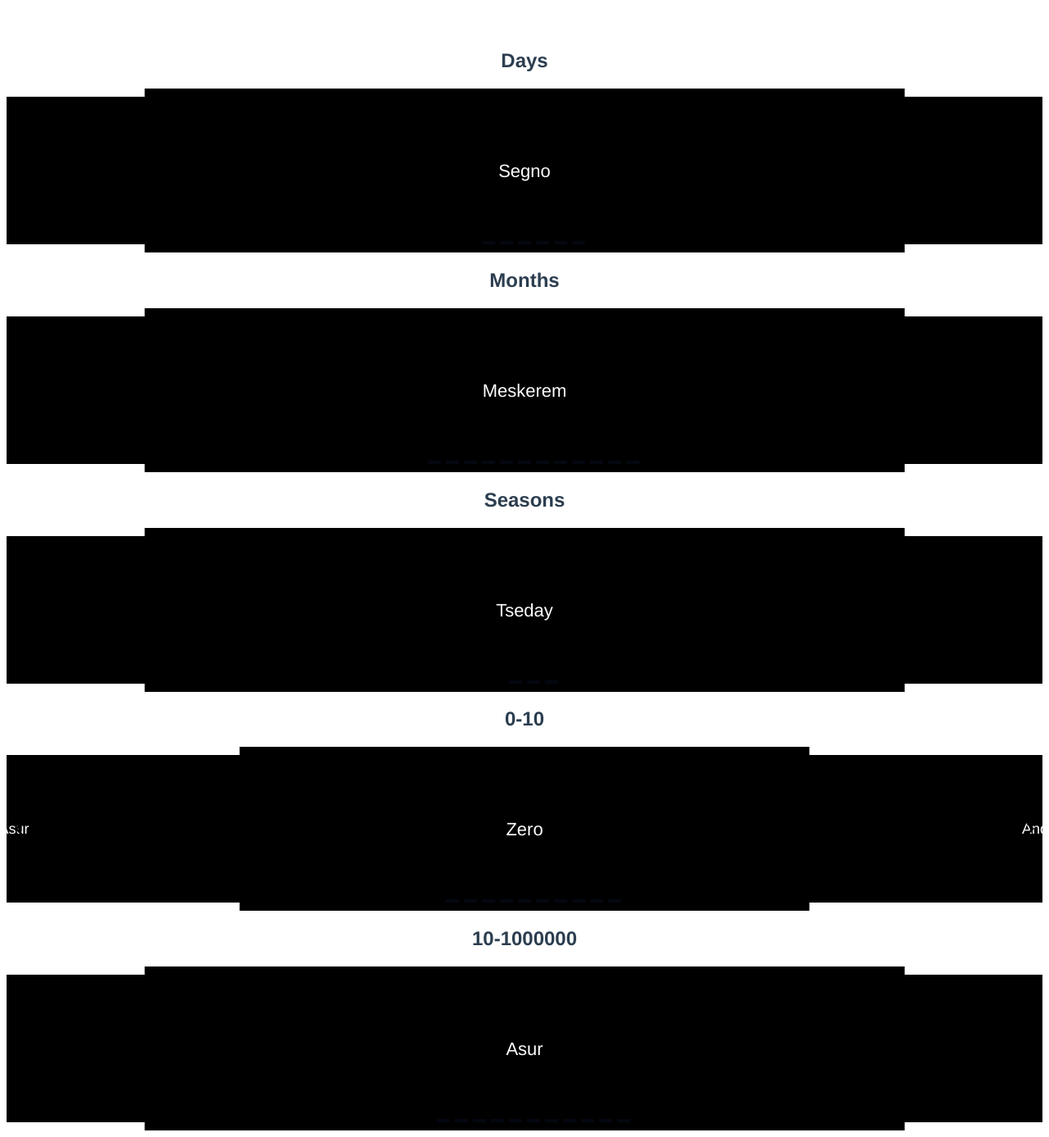
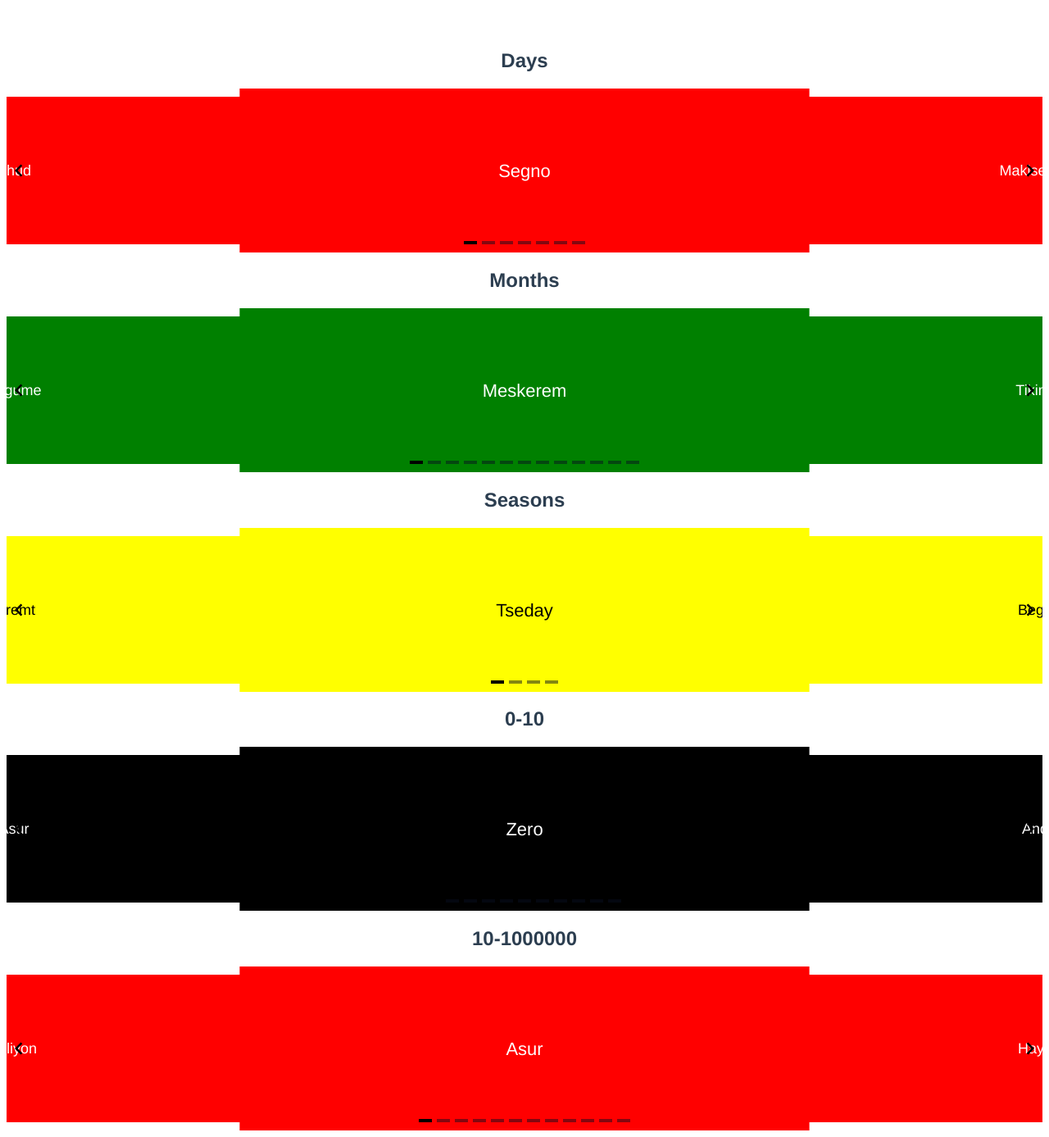
Before and after one commit to Menilek/amharic-flashcards, a Vue app: page / in a window 1280 px wide. Shown: the whole page at 82% size. Built offline with nearby package versions, Linux system fonts and the light colour scheme.

Commit message:
Change Carousel colour and size

```diff
--- a/src/assets/carousel.css
+++ b/src/assets/carousel.css
@@ -27,3 +27,17 @@
     justify-content: center;
     align-items: center;
   }
+.red {
+  background-color: red;
+  color:white;
+}
+
+.green {
+  background-color: green;
+  color:white;
+}
+
+.yellow {
+  background-color: yellow;
+  color:black;
+}
--- a/src/components/Days.vue
+++ b/src/components/Days.vue
@@ -7,9 +7,9 @@ import { Days } from '../utils/util'
 
 <template>
     <h2>Days</h2>
-    <Carousel :itemsToShow="1.5" :wrapAround="true">
+    <Carousel :itemsToShow="2" :wrapAround="true">
         <Slide v-for="day of Days" :key="day">
-            <div class="carousel__item">{{ day }}</div>
+            <div class="carousel__item red">{{ day }}</div>
         </Slide>
 
         <template #addons>
--- a/src/components/Months.vue
+++ b/src/components/Months.vue
@@ -7,9 +7,9 @@ import { Months } from '../utils/util'
 
 <template>
     <h2>Months</h2>
-    <Carousel :itemsToShow="1.5" :wrapAround="true">
+    <Carousel :itemsToShow="2" :wrapAround="true">
         <Slide v-for="month of Months" :key="month">
-            <div class="carousel__item">{{ month }}</div>
+            <div class="carousel__item green">{{ month }}</div>
         </Slide>
 
         <template #addons>
--- a/src/components/Numbers.vue
+++ b/src/components/Numbers.vue
@@ -7,9 +7,9 @@ import { Numbers } from '../utils/util'
 
 <template>
     <h2>10-1000000</h2>
-    <Carousel :itemsToShow="1.5" :wrapAround="true">
+    <Carousel :itemsToShow="2" :wrapAround="true">
         <Slide v-for="number of Numbers" :key="number">
-            <div class="carousel__item">{{ number }}</div>
+            <div class="carousel__item red">{{ number }}</div>
         </Slide>
 
         <template #addons>
--- a/src/components/Seasons.vue
+++ b/src/components/Seasons.vue
@@ -7,9 +7,9 @@ import { Seasons } from '../utils/util'
 
 <template>
     <h2>Seasons</h2>
-    <Carousel :itemsToShow="1.5" :wrapAround="true">
+    <Carousel :itemsToShow="2" :wrapAround="true">
         <Slide v-for="season of Seasons" :key="season">
-            <div class="carousel__item">{{ season }}</div>
+            <div class="carousel__item yellow">{{ season }}</div>
         </Slide>
 
         <template #addons>
```
